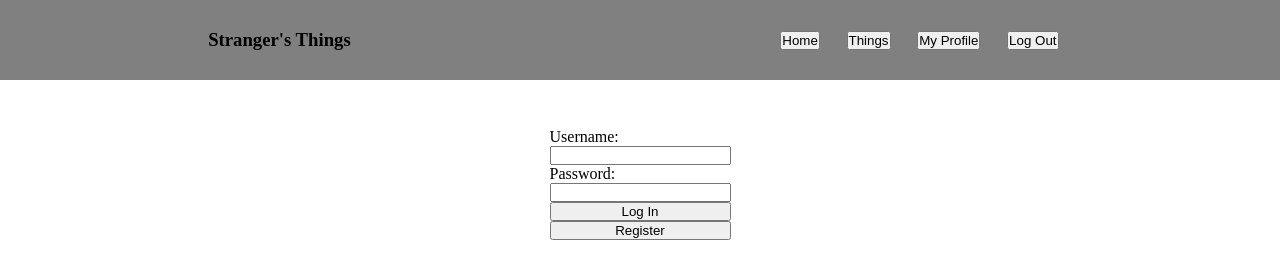
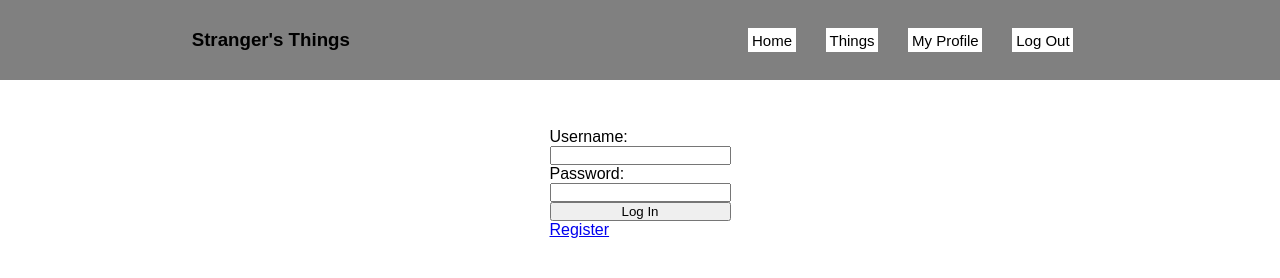
Before and after one commit to TateRedding/StrangersThings, a React app: page /#/login in a window 1280 px wide. Built offline with nearby package versions, Linux system fonts and the light colour scheme; sample sign-in values are in the browser's storage.

Commit message:
editing some buttons into react router Link components and tested styling to make them look the same as buttons

```diff
--- a/src/components/Header.js
+++ b/src/components/Header.js
@@ -1,24 +1,26 @@
 import React from "react";
-import { useNavigate } from "react-router-dom";
+import { Link, useNavigate } from "react-router-dom";
 import "../header.css";
 
-const Header = ({ isLoggedIn, setIsLogegdIn } ) => {
+const Header = ({ isLoggedIn, setIsLoggedIn } ) => {
     const navigate = useNavigate();
     return (
         <header>
             <h3>Stranger's Things</h3>
             <nav>
-                <button onClick={() => navigate('/')}>Home</button>
-                <button onClick={() => navigate("/things")}>Things</button>
-                <button onClick={() => navigate("/profile")}>My Profile</button>
+                <Link to="/" className="nav-link">Home</Link>
+                <Link to="/things" className="nav-link">Things</Link>
                 {
                     (isLoggedIn) ?
-                        <button onClick={() => {
-                            window.localStorage.removeItem('strangers-things-token');
-                            setIsLogegdIn(false);
-                            navigate("/");
-                        }}>Log Out</button> :
-                        <button onClick={() => navigate("/login")}>Log In/Register</button>
+                        <>
+                            <Link to="/profile" className="nav-link">My Profile</Link>
+                            <button onClick={() => {
+                                window.localStorage.removeItem('strangers-things-token');
+                                setIsLoggedIn(false);
+                                navigate("/");
+                            }}>Log Out</button>
+                        </> :
+                        <Link to="/login" className="nav-link">Log In/ Register</Link>
                 }
             </nav>
         </header>
--- a/src/components/LogIn.js
+++ b/src/components/LogIn.js
@@ -1,5 +1,5 @@
 import React, { useState } from "react";
-import { useNavigate } from "react-router-dom";
+import { Link, useNavigate } from "react-router-dom";
 
 const LogIn = ({ APIURL, setIsLoggedIn }) => {
     const [ usernameInput, setUsernameInput ] = useState('');
@@ -66,7 +66,7 @@ const LogIn = ({ APIURL, setIsLoggedIn }) => {
                 required
                 onChange={(event) => setPasswordInput(event.target.value)} />
             <button type="submit">Log In</button>
-            <button onClick={() => navigate("/register")}>Register</button>
+            <Link to="/register">Register</Link>
         </form>
     );
 };
--- a/src/components/Things.js
+++ b/src/components/Things.js
@@ -1,5 +1,5 @@
 import React, { useState, useEffect } from "react";
-import { useNavigate } from "react-router-dom";
+import { Link, useNavigate } from "react-router-dom";
 import PostCard from "./PostCard";
 import "../things.css"
 
@@ -34,7 +34,7 @@ const Things = ({ APIURL, isLoggedIn }) => {
 
     return (
         <>
-            <button onClick={() => navigate("/newpost")}>Create Post</button>
+            <Link to="/newpost">Create Post</Link>
             <div className="post-container">{
                 postData.map((post) => {
                     if (post.active) {
--- a/src/header.css
+++ b/src/header.css
@@ -6,6 +6,23 @@ header {
     background-color: gray;
 }
 
+.nav-link {
+    text-decoration: none;
+    color: black;
+}
+
 header > nav > button {
+    border: none;
+    cursor: pointer;
+}
+
+.nav-link, header > nav > button {
     margin: 1em;
+    padding: .25em;
+    font-size: 15px;
+    background-color: white;
 }
+
+.nav-link:hover, header > nav > button:hover {
+    background-color: red;
+}
--- a/style.css
+++ b/style.css
@@ -2,6 +2,7 @@
     box-sizing: border-box;
     margin: 0;
     padding: 0;
+    font-family: Arial, Helvetica, sans-serif;
 }
 
 main {
```
